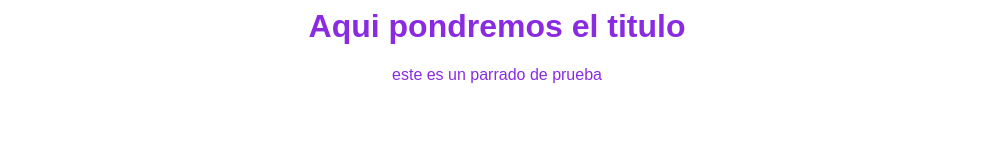
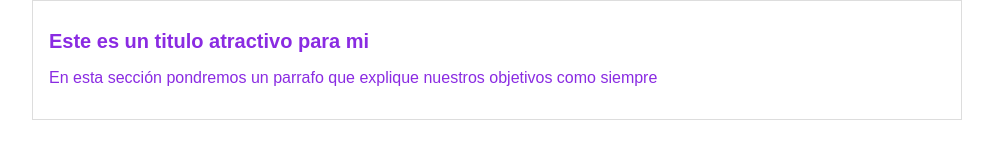
Before and after one commit to romzc/hyperBlog, a plain HTML site: page index.html in a window 1280 px wide. Shown: the whole page, without its empty margins (143-1136 px from the left). Drawn offline with Linux system fonts and the light colour scheme.

Commit message:
enviando cambios de la pagina web

```diff
--- a/css/style.css
+++ b/css/style.css
@@ -1,5 +1,20 @@
 body {
 	color: blueviolet;
 	text-align: center;
+	font-size: 16px;
+	margin: 0;
+	padding: 0;
 	font-family: 'Arial';
 }
+
+#container {
+	width: 70%;
+	padding: 1em;
+	text-align: left;
+	border: 1px solid #DDD;
+	margin: 0 auto;
+}
+
+#container h1 {
+	font-size: 20px;
+}
--- a/index.html
+++ b/index.html
@@ -4,7 +4,14 @@
 		<link rel="stylesheet" href="css/style.css" />
 	</head>
 	<body>
-		<h1>Aqui pondremos el titulo</h1>
-		<p>este es un parrado de prueba</p>
+		<div id="container">
+			<div id="post">
+				<h1>Este es un titulo atractivo para mi</h1>
+				<p>
+					En esta sección pondremos un parrafo que explique nuestros objetivos
+					como siempre
+				</p>
+			</div>
+		</div>
 	</body>
 </html>
```
